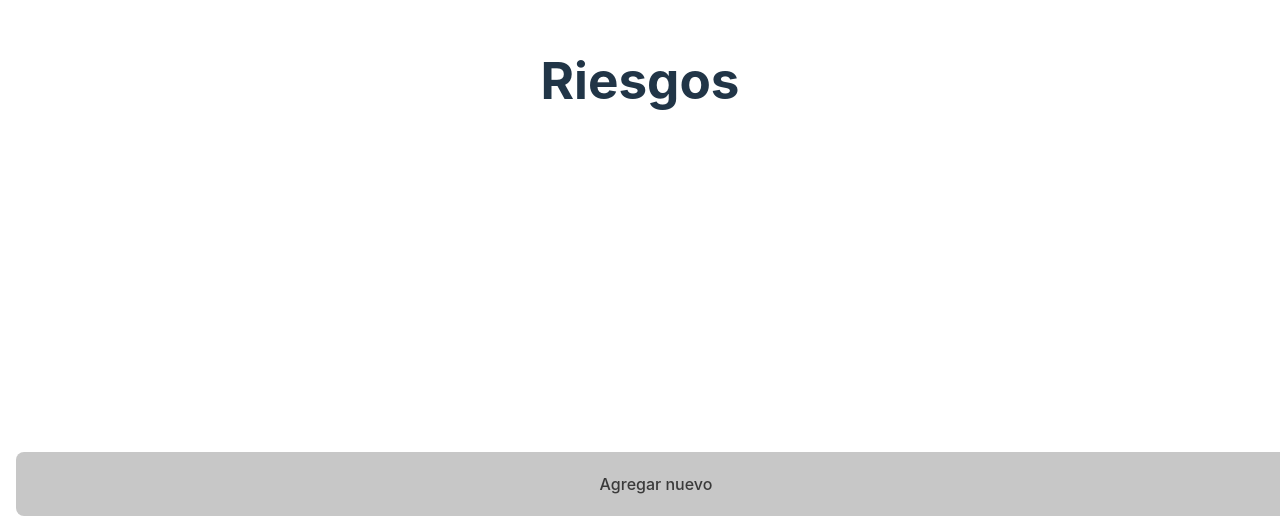
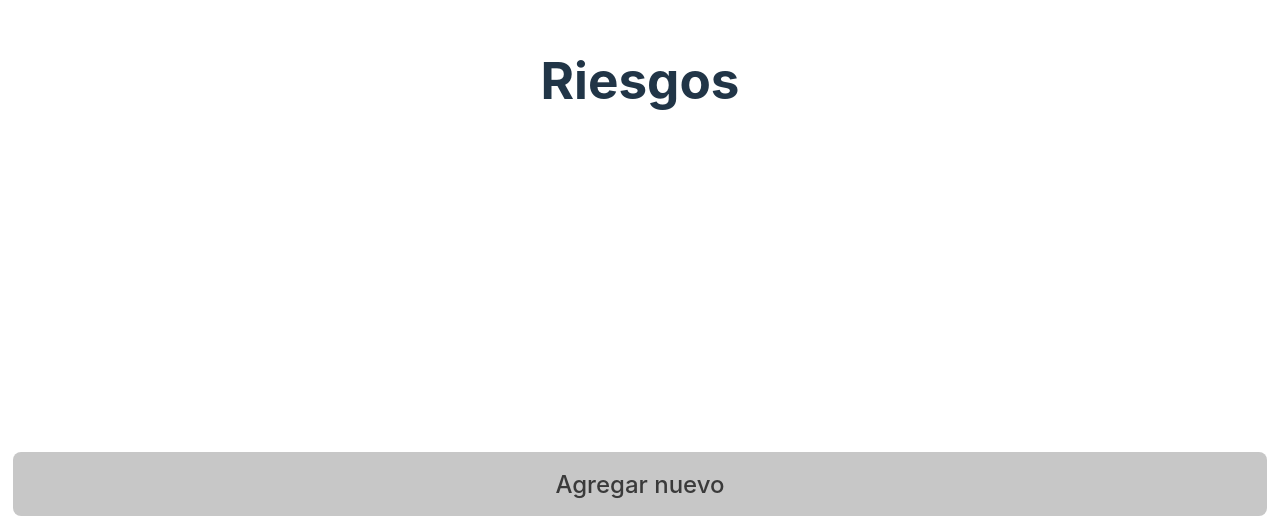
Before and after one commit to zeroproject-dev/risk-manager-react, a React (Vite) app: page / in a window 1280 px wide. Shown: the part 268-800 px from the top of the page. Built offline with nearby package versions, Linux system fonts and the light colour scheme.

Commit message:
fix position button

```diff
--- a/src/App.css
+++ b/src/App.css
@@ -25,7 +25,14 @@
 	right: 0;
 	bottom: 0;
 	left: 0;
-	width: 100%;
 	height: 4rem;
-	margin: 1rem;
+	margin: auto;
+	margin-bottom: 1rem;
+	width: 98%;
 }
+
+@media screen and (min-width: 768px) {
+	.buttonAddNewRisk {
+		font-size: 1.5rem;
+	}
+}
--- a/src/App.tsx
+++ b/src/App.tsx
@@ -39,8 +39,8 @@ function App() {
 	return (
 		<>
 			<h1>Riesgos</h1>
-			<div>
-				<RiskList risks={risks} onRemoveRisk={onRemoveRisk} />
+			<RiskList risks={risks} onRemoveRisk={onRemoveRisk} />
+			<div style={{ width: '100%' }}>
 				<button className="buttonAddNewRisk" onClick={handleClick}>
 					Agregar nuevo
 				</button>
```
